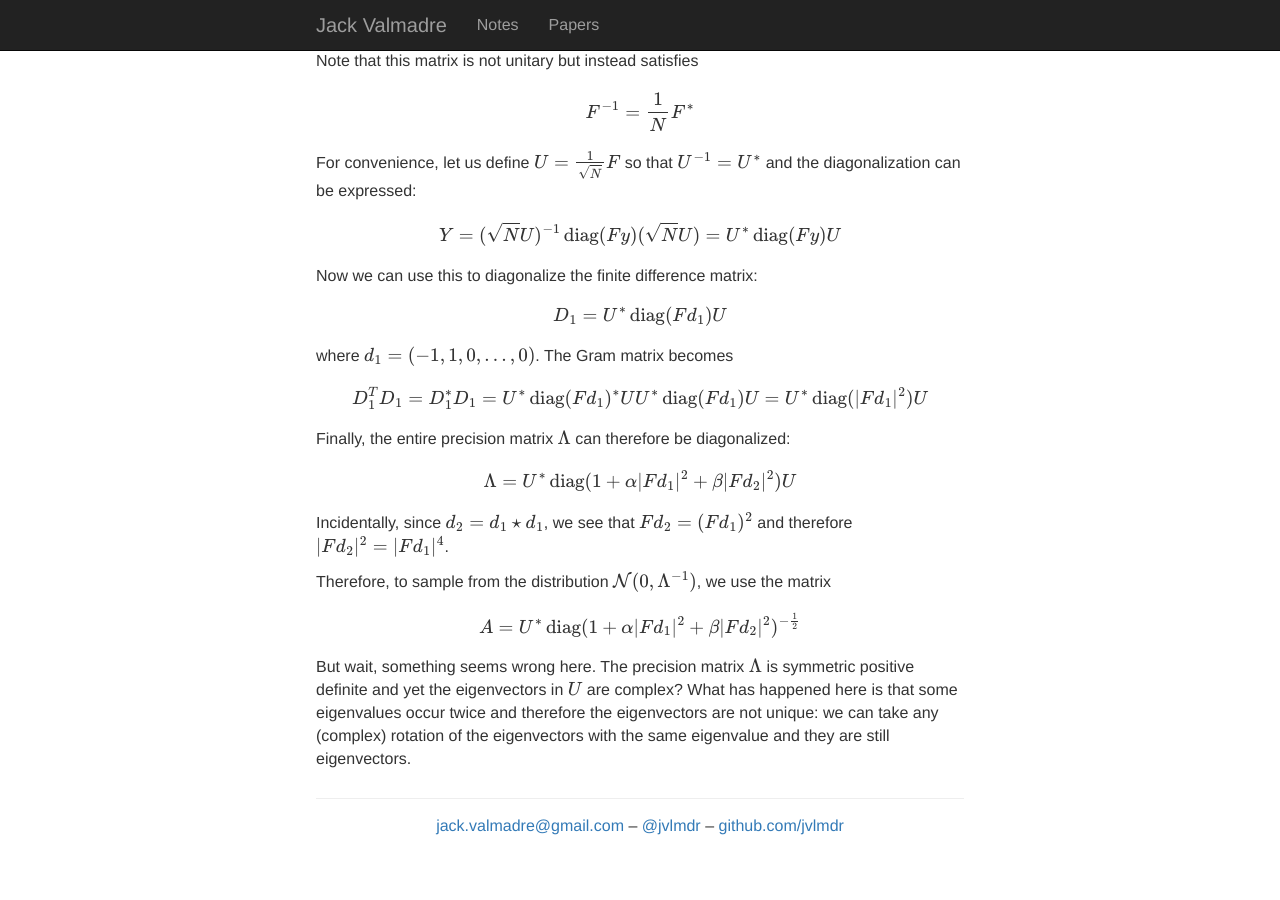
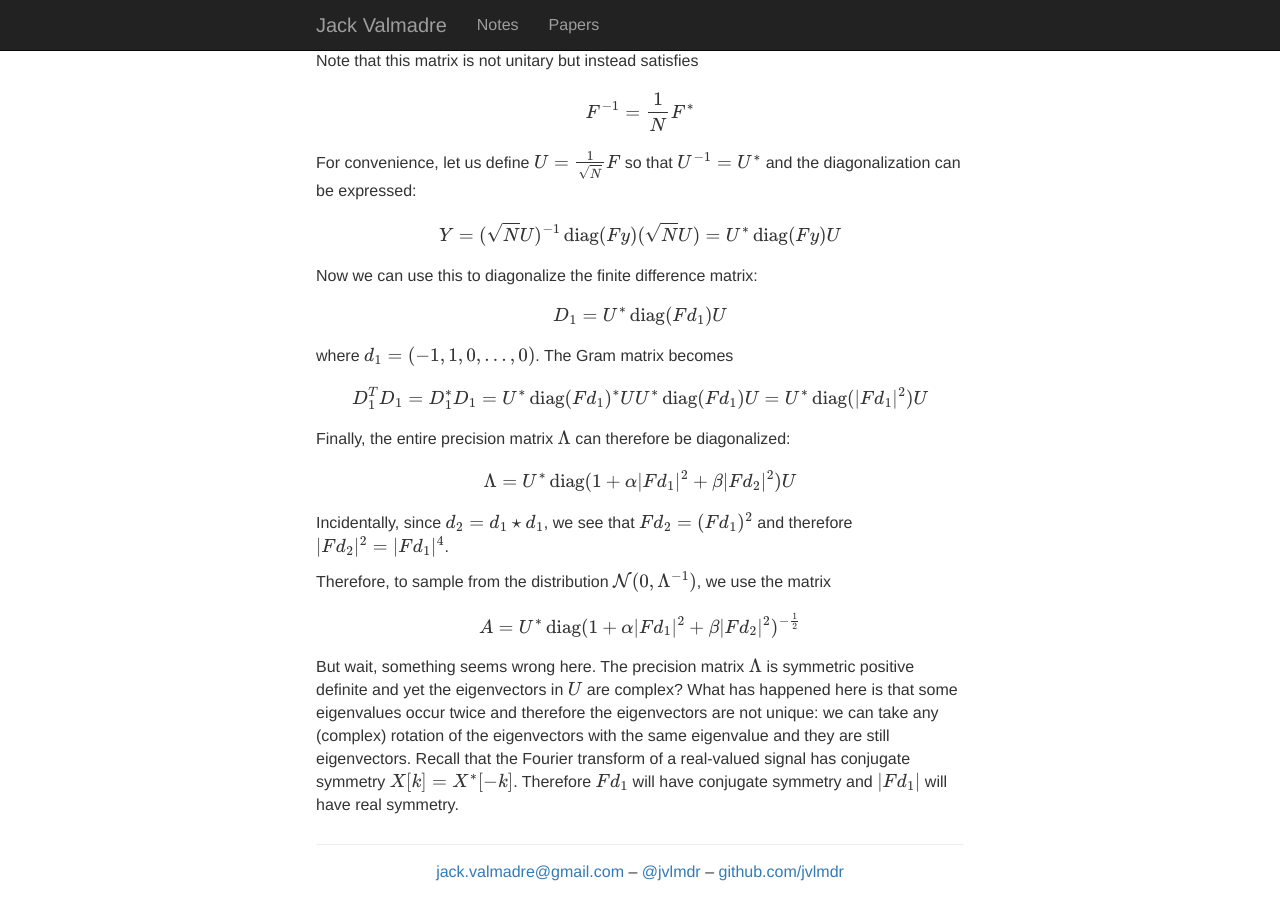
Before and after one commit to jvlmdr/jack.valmadre.net, a Jekyll site: the page built from notes/_posts/2020-01-06-sample-smooth-paths.md, in a window 1280 px wide and 900 px high, scrolled down 1530 px. Built offline with Jekyll 4.4.1, drawn with Linux system fonts in a browser that asks for light colours; nearby versions of some CDN libraries; formulas are drawn with MathJax 3; before the commit the page ends 2384 px from its top, so only the background shows below that.

Commit message:
Update 2020-01-06-sample-smooth-paths.md

```diff
--- a/notes/_posts/2020-01-06-sample-smooth-paths.md
+++ b/notes/_posts/2020-01-06-sample-smooth-paths.md
@@ -78,3 +78,5 @@ $$ A = U^{\ast} \operatorname{diag}(1 + \alpha \lvert F d_{1} \rvert^{2} + \beta
 But wait, something seems wrong here.
 The precision matrix $\Lambda$ is symmetric positive definite and yet the eigenvectors in $U$ are complex?
 What has happened here is that some eigenvalues occur twice and therefore the eigenvectors are not unique: we can take any (complex) rotation of the eigenvectors with the same eigenvalue and they are still eigenvectors.
+Recall that the Fourier transform of a real-valued signal has conjugate symmetry $X[k] = X^{\ast}[-k]$.
+Therefore $F d_{1}$ will have conjugate symmetry and $\lvert F d_{1} \rvert$ will have real symmetry.
```
